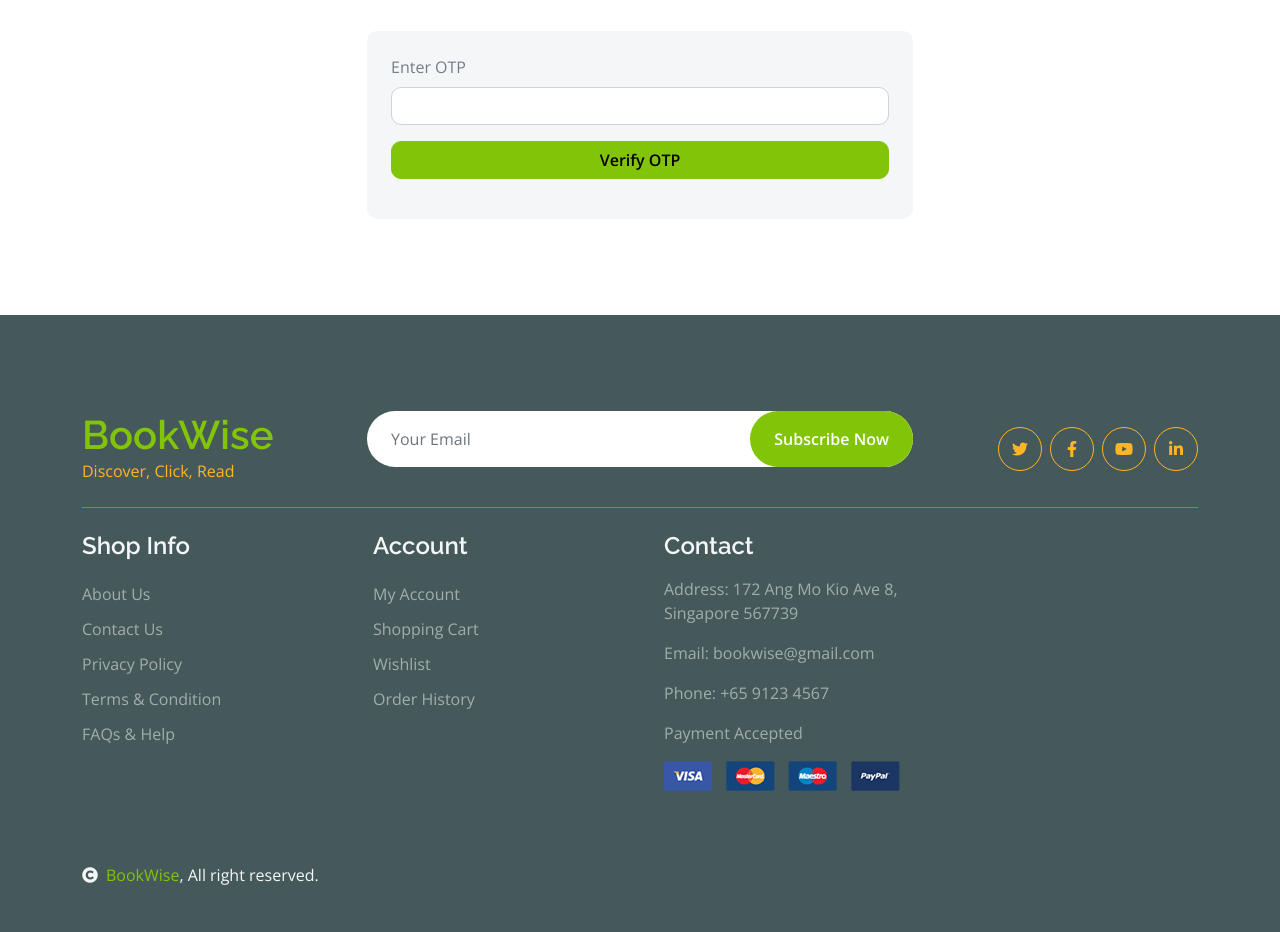
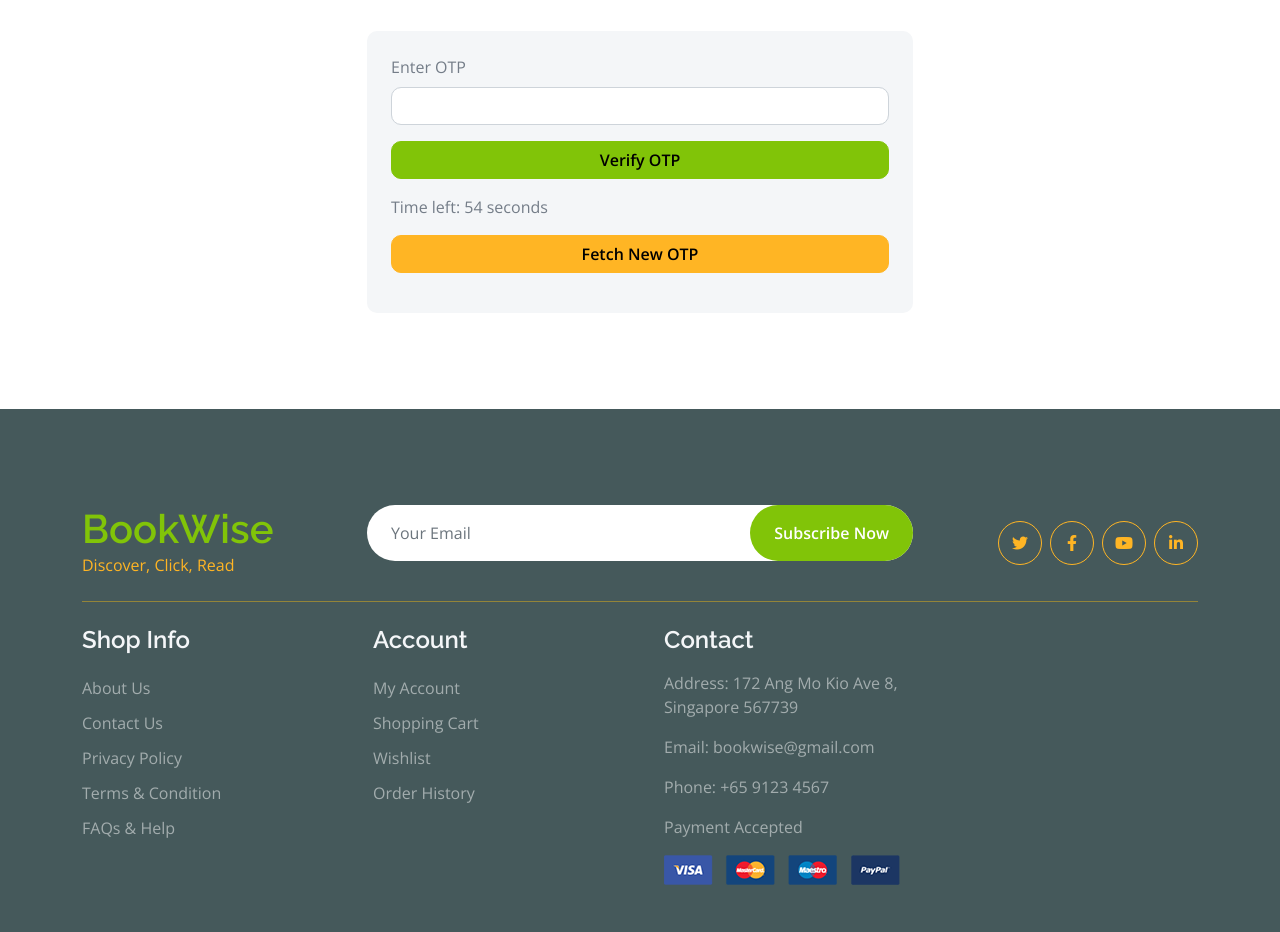
Before and after one commit to SujanRaj20/ICT2216_Group10, a Flask app: page /verify_otp in a window 1280 px wide. Shown: the part 297-1229 px from the top of the page. Before the commit the page ends 1182 px from the top, so only its background shows below. Run offline with Flask 3, Linux system fonts and the light colour scheme; some libraries are stand-ins or nearby versions.

Commit message:
login otp expires aft 60sec

```diff
--- a/flask_app/routes/user.py
+++ b/flask_app/routes/user.py
@@ -1,4 +1,6 @@
 import base64
+from datetime import datetime
+import time
 from datetime import datetime
 from flask import Blueprint, render_template, request, jsonify, url_for, session, redirect,flash,current_app
 from flask_login import LoginManager, login_user, logout_user, login_required, current_user
@@ -36,6 +38,25 @@ def generate_otp():
     """Generate a random 6-digit OTP."""
     return ''.join(random.choices(string.digits, k=6))
 
+@user_bp.route('/generate_new_otp', methods=['POST'])
+def generate_new_otp():
+    try:
+        email = session.get('email')
+        if not email:
+            return jsonify({'error': 'Session expired. Please log in again.'}), 401
+
+        otp = generate_otp()
+        session['otp'] = otp
+        session['otp_timestamp'] = time.time()  # Store new timestamp
+
+        if send_otp_email(email, otp):
+            return jsonify({'message': 'A new OTP has been sent to your email.'}), 200
+        else:
+            return jsonify({'error': 'Failed to send new OTP email.'}), 500
+    except Exception as e:
+        current_app.logger.error(f"Error in generate_new_otp: {str(e)}")
+        return jsonify({'error': 'Failed to generate new OTP.'}), 500
+
 def send_otp_email(email, otp):
     with mail.connect() as conn:
         msg = Message('Your OTP Code', sender='***REMOVED***', recipients=[email])
@@ -72,6 +93,7 @@ def buyerlogin():
                     session['otp'] = otp
                     session['email'] = email
                     session['purpose'] = 'login'
+                    session['otp_timestamp'] = time.time()  # Store current timestamp
                     if send_otp_email(email, otp):
                         login_user(User(user), remember=True)
                         session.permanent = True
@@ -104,6 +126,7 @@ def sellerlogin():
             session['otp'] = otp
             session['email'] = email
             session['purpose'] = 'login'
+            session['otp_timestamp'] = time.time()  # Store current timestamp
             if send_otp_email(email, otp):
                 login_user(user, remember=True)
                 session['user_id'] = user.id
@@ -127,19 +150,24 @@ def verify_otp():
 
             # Check if OTP entered matches the stored OTP in session
             if otp == session.get('otp'):
-                # OTP match: Proceed to main page
-                session.pop('otp', None)
-                session.pop('email', None)
-                return redirect(url_for('main.index'))
+                # Check if OTP has expired
+                otp_timestamp = session.get('otp_timestamp')
+                if otp_timestamp and time.time() - otp_timestamp <= 60:  # 60 seconds
+                    # OTP is valid and not expired
+                    session.pop('otp', None)
+                    session.pop('email', None)
+                    session.pop('otp_timestamp', None)
+                    return jsonify({'redirect_url': url_for('main.index')}), 200
+                else:
+                    # OTP has expired
+                    return jsonify({'error': 'OTP has expired. Please request a new one.'}), 400
             else:
                 # OTP mismatch: Display error message
-                flash('Invalid OTP. Please try again.')
-                return redirect(url_for('user.verify_otp'))
+                return jsonify({'error': 'Invalid OTP. Please try again.'}), 400
 
         except Exception as e:
             current_app.logger.error(f"Error in verify_otp: {str(e)}")
-            flash('Failed to verify OTP. Please try again.')
-            return redirect(url_for('user.verify_otp'))
+            return jsonify({'error': 'Failed to verify OTP.'}), 500
     else:
         return render_template('util-templates/verify_otp.html', purpose='login')
 
--- a/flask_app/templates/util-templates/verify_otp.html
+++ b/flask_app/templates/util-templates/verify_otp.html
@@ -19,6 +19,12 @@
                     <div class="mb-3">
                         <button type="submit" class="btn btn-primary w-100">Verify OTP</button>
                     </div>
+                    <div class="mb-3">
+                        <p>Time left: <span id="timeLeft">60</span> seconds</p>
+                    </div>
+                    <div class="mb-3">
+                        <button type="button" class="btn btn-secondary w-100" id="fetchNewOtp">Fetch New OTP</button>
+                    </div>
                     {% with messages = get_flashed_messages() %}
                         {% if messages %}
                             <div class="alert alert-danger" role="alert">
@@ -36,5 +42,74 @@
 {% include "buyer-templates/buyer-footer.html" %}
 
 <script>
-    // You can add JavaScript here if needed
-</script>
+    let timeLeft = 60;
+    let alertShown = false;
+    const timeLeftElement = document.getElementById('timeLeft');
+    const fetchNewOtpButton = document.getElementById('fetchNewOtp');
+
+    function updateTimeLeft() {
+      if (timeLeft > 0) {
+        timeLeft -= 1;
+        timeLeftElement.textContent = timeLeft;
+      } else {
+        clearInterval(timerInterval);
+        fetchNewOtpButton.disabled = false;
+        if (!alertShown) {
+          alert('OTP has expired. Please request a new one.');
+          alertShown = true;
+        }
+      }
+    }
+
+    const timerInterval = setInterval(updateTimeLeft, 1000);
+
+    fetchNewOtpButton.addEventListener('click', function() {
+      fetch('/generate_new_otp', {
+        method: 'POST',
+        headers: {
+          'Content-Type': 'application/json',
+        },
+      })
+      .then((response) => response.json())
+      .then((data) => {
+        if (data.message) {
+          alert(data.message);
+          timeLeft = 60; // Reset the timer
+          fetchNewOtpButton.disabled = true;
+          alertShown = false; // Reset the alert flag
+          clearInterval(timerInterval);
+          setInterval(updateTimeLeft, 1000);
+        } else {
+          alert(data.error);
+        }
+      })
+      .catch((error) => {
+        console.error('Error:', error);
+        alert('An error occurred while fetching a new OTP.');
+      });
+    });
+
+    document.getElementById('otpForm').addEventListener('submit', function(event) {
+      event.preventDefault(); // Prevent default form submission
+
+      const formData = new FormData(this);
+
+      fetch('/verify_otp', {
+        method: 'POST',
+        body: formData,
+      })
+      .then((response) => response.json())
+      .then((data) => {
+        if (data.redirect_url) {
+          // Redirect to the main page
+          window.location.href = data.redirect_url;
+        } else {
+          alert(data.error);
+        }
+      })
+      .catch((error) => {
+        console.error('Error:', error);
+        alert('An error occurred while verifying the OTP.');
+      });
+    });
+  </script>
```
